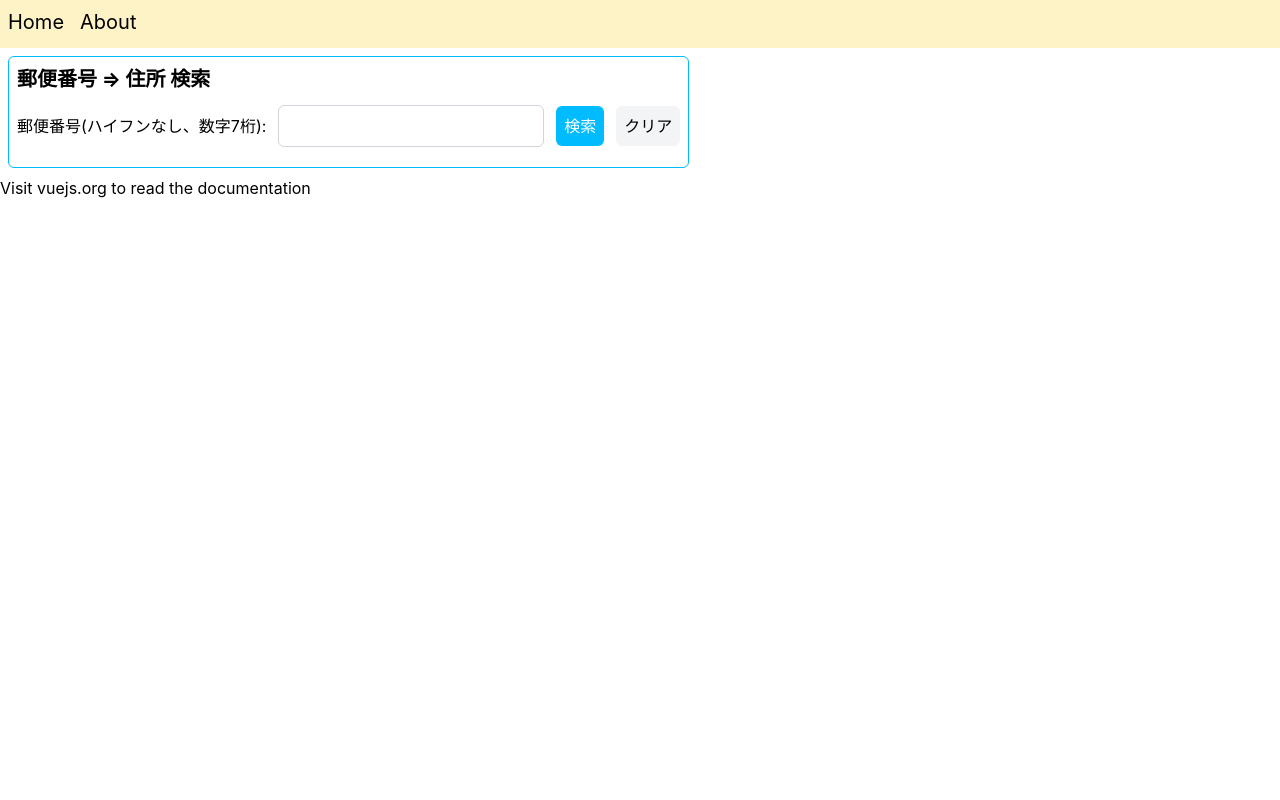
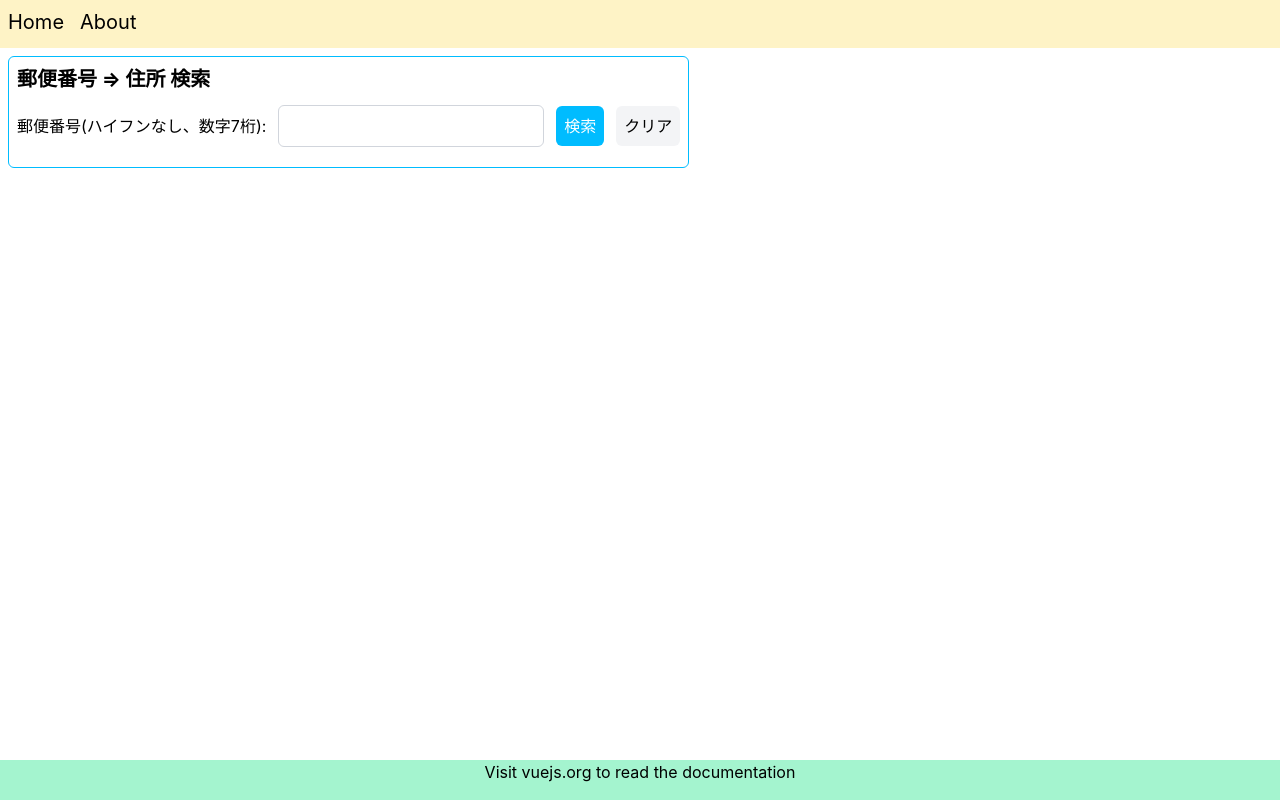
Before and after one commit to kito-pc16/hello-world, a Vue app: page / in a window 1280 px wide. Built offline with nearby package versions, Linux system fonts and the light colour scheme; the HTML template or start-up script is replaced by a standard one.

Commit message:
footer section changed

```diff
--- a/src/App.vue
+++ b/src/App.vue
@@ -8,12 +8,18 @@
   <main>
     <RouterView />
   </main>
-  <footer>
-  <p>
+  <footer class="bg-emerald-200 h-10">
+  <p class="justify-self-center">
     Visit <a href="https://vuejs.org/" target="_blank" rel="noopener">vuejs.org</a> to read the
     documentation
   </p>
   </footer>
 </template>
 
-<style scoped></style>
+<style scoped>
+footer {
+  position: fixed;
+  bottom: 0;
+  width: 100%;
+}
+</style>
--- a/vite.config.ts
+++ b/vite.config.ts
@@ -2,14 +2,12 @@ import { fileURLToPath, URL } from 'node:url'
 
 import { defineConfig } from 'vite'
 import vue from '@vitejs/plugin-vue'
-import vueDevTools from 'vite-plugin-vue-devtools'
 import tailwindcss from '@tailwindcss/vite'
 
 // https://vite.dev/config/
 export default defineConfig({
   plugins: [
     vue(),
-    vueDevTools(),
     tailwindcss(),
   ],
   resolve: {
```
